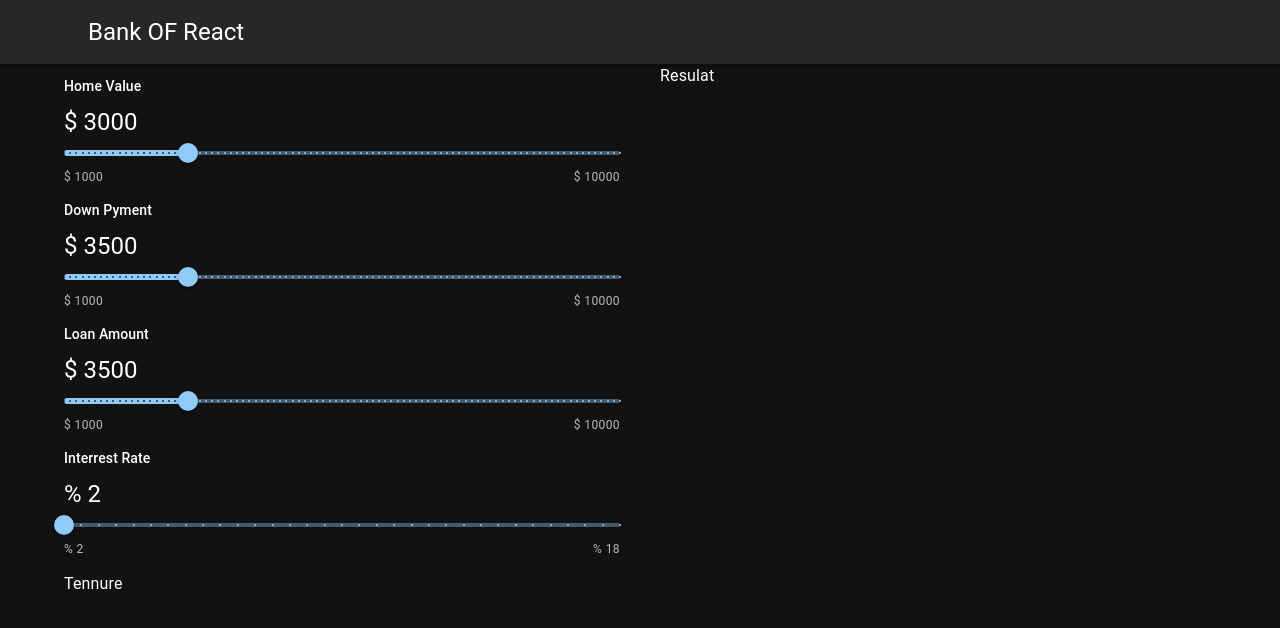
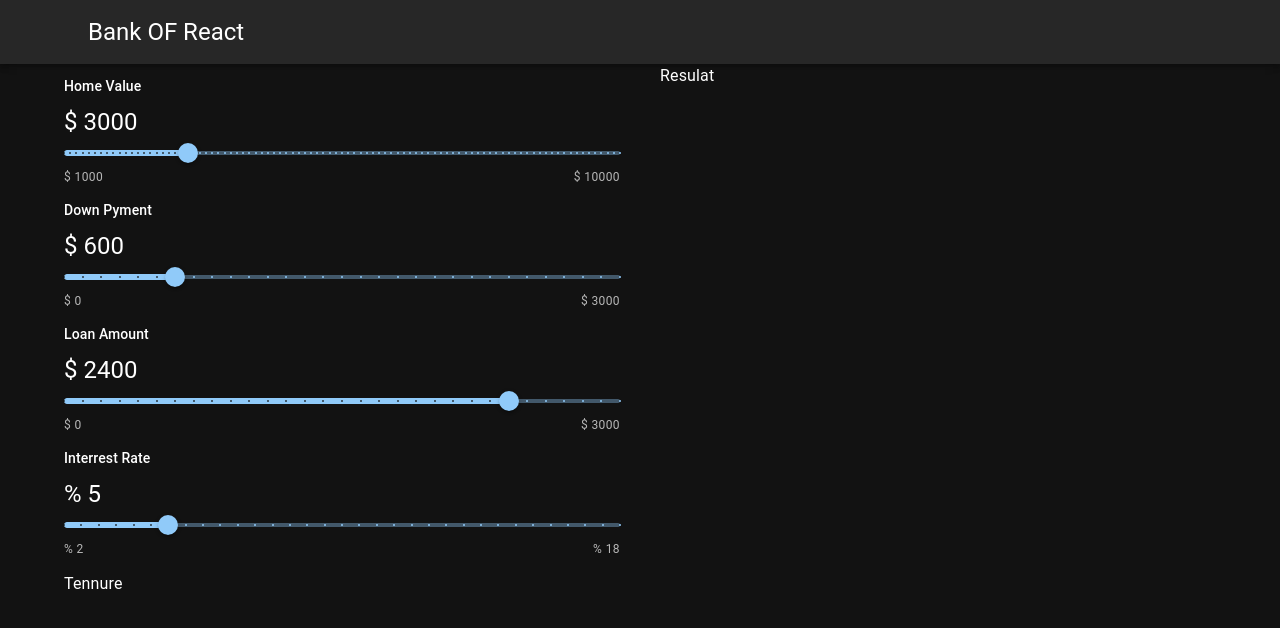
Before and after one commit to RezaualHossenSunny/Bank_React, a React app: page / in a window 1280 px wide. Shown: the top 628 px of the page. Built offline with nearby package versions, Linux system fonts and the light colour scheme; the HTML template or start-up script is replaced by a standard one.

Commit message:
slider done

```diff
--- a/src/App.jsx
+++ b/src/App.jsx
@@ -12,10 +12,10 @@ import { useState } from "react";
 function App() {
  const [data,setData]=useState({
   homevalu:3000,
-  doenpayment:3000,
-  loanamount:3000,
+  doenpayment:3000 * 0.2,
+  loanamount:3000  * 0.8,
   loantrem:5,
-  interrest:5
+  interrest:5,
  })
  console.log(data);
 
--- a/src/Component/Slectslider.jsx
+++ b/src/Component/Slectslider.jsx
@@ -16,41 +16,57 @@ const Slectslider = ({data,setData}) => {
         unit="$"
         label={"Home Value"}
         onchange={(e,value) => setData({
-  homevalu:value
+          ...data,homevalu:value,
+          doenpayment: value  * 0.2,
+          loanamount: value  * 0.8,
         })}
       />
 
       <Slidercomon
-        defaultValue={3000}
-        min={1000}
-        max={10000}
-        amount={3500}
+        defaultValue={data.doenpayment}
+        min={0}
+        max={data.homevalu}
+        amount={data.doenpayment}
+        value={data.doenpayment}
         steps={100}
         unit="$"
         label={"Down Pyment"}
-        onchange={(e) => console.log(e.target.value)}
+        onchange={(e,value) => setData({
+          ...data,
+          doenpayment:value,
+          loanamount: data.homevalu-value
+        })}
       />
 
       <Slidercomon
-        defaultValue={3000}
-        min={1000}
-        max={10000}
-        amount={3500}
+        defaultValue={data.loanamount}
+        min={0}
+        max={data.homevalu}
+        amount={data.loanamount}
+        value={data.loanamount}
         steps={100}
         unit="$"
         label={"Loan Amount"}
-        onchange={(e) => console.log(e.target.value)}
+        onchange={(e,value) => setData({
+          ...data,
+          loanamount:value,
+          doenpayment: data.homevalu -value,
+        })}
       />
 
       <Slidercomon
-        defaultValue={2}
+        defaultValue={data.interrest}
         min={2}
         max={18}
-        amount={2}
+        amount={data.interrest}
+        value={data.interrest}
         steps={0.5}
         unit="%"
         label={"Interrest Rate"}
-        onchange={(e) => console.log(e.target.value)}
+        onchange={(e,value) => setData({
+           ...data,
+           interrest:value
+        })}
       />
     </div>
   );
```
